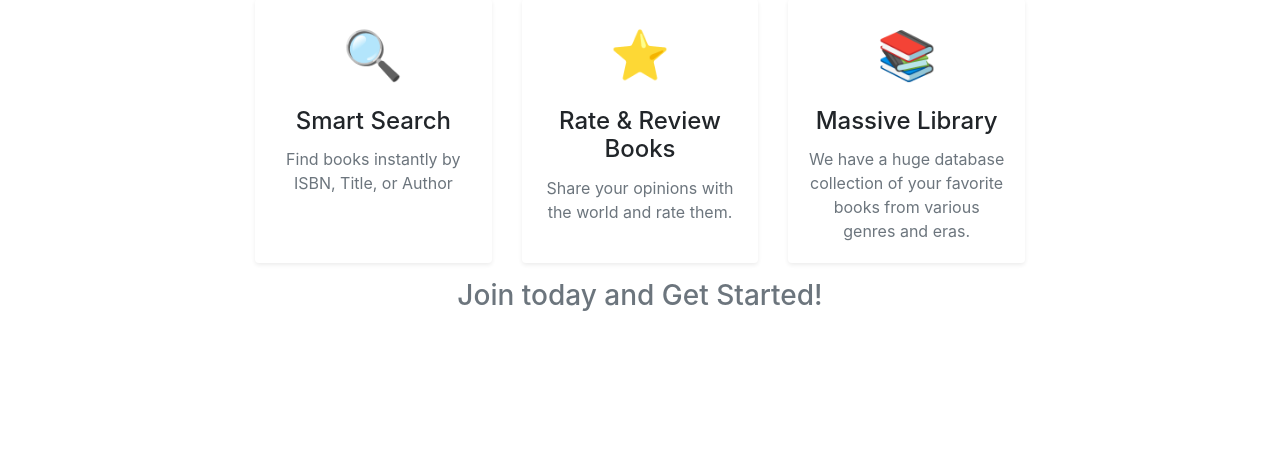
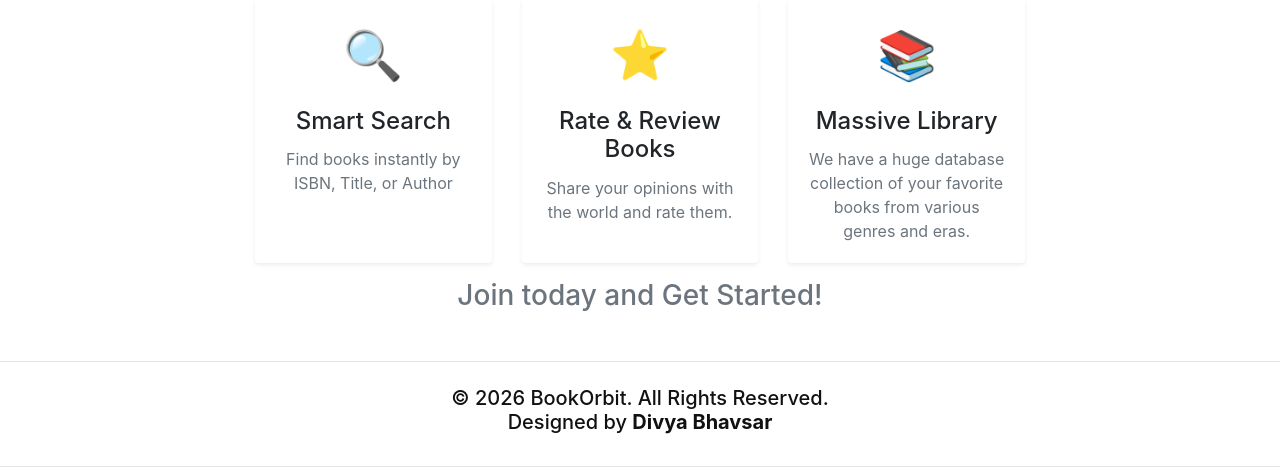
Before and after one commit to Divya-Bhavsar03/ENGO651_Advanced_Geospatial_Labs, a Flask app: page / in a window 1280 px wide. Shown: the part 438-905 px from the top of the page. Before the commit the page ends 749 px from the top, so only its background shows below. Run offline with Flask 3, Linux system fonts and the light colour scheme; some libraries are stand-ins or nearby versions.

Commit message:
added footer

```diff
--- a/Lab1/templates/layout.html
+++ b/Lab1/templates/layout.html
@@ -6,7 +6,7 @@
     <title>{% block title %}BookOrbit{% endblock %}</title>
     <link rel="stylesheet" href="https://stackpath.bootstrapcdn.com/bootstrap/4.3.1/css/bootstrap.min.css">
     <style>
-        body { padding-top: 20px; }
+        body { padding-top: 20px}
         .container { max-width: 800px; }
     </style>
 </head>
@@ -44,6 +44,13 @@
         {% endblock %}
     </div>
 
+    <footer class="text-center text-muted mt-5 py-4" style="border-top: 1px solid rgba(0,0,0,0.1); border-bottom: 1px solid rgba(0,0,0,0.1);">
+        <h5 style="color:rgb(16, 17, 17);">
+            &copy; 2026 BookOrbit. All Rights Reserved. <br>
+            Designed by <strong>Divya Bhavsar</strong>
+        </h5>
+    </footer>
+
     <script src="https://code.jquery.com/jquery-3.3.1.slim.min.js"></script>
     <script src="https://cdnjs.cloudflare.com/ajax/libs/popper.js/1.14.7/umd/popper.min.js"></script>
     <script src="https://stackpath.bootstrapcdn.com/bootstrap/4.3.1/js/bootstrap.min.js"></script>
```
